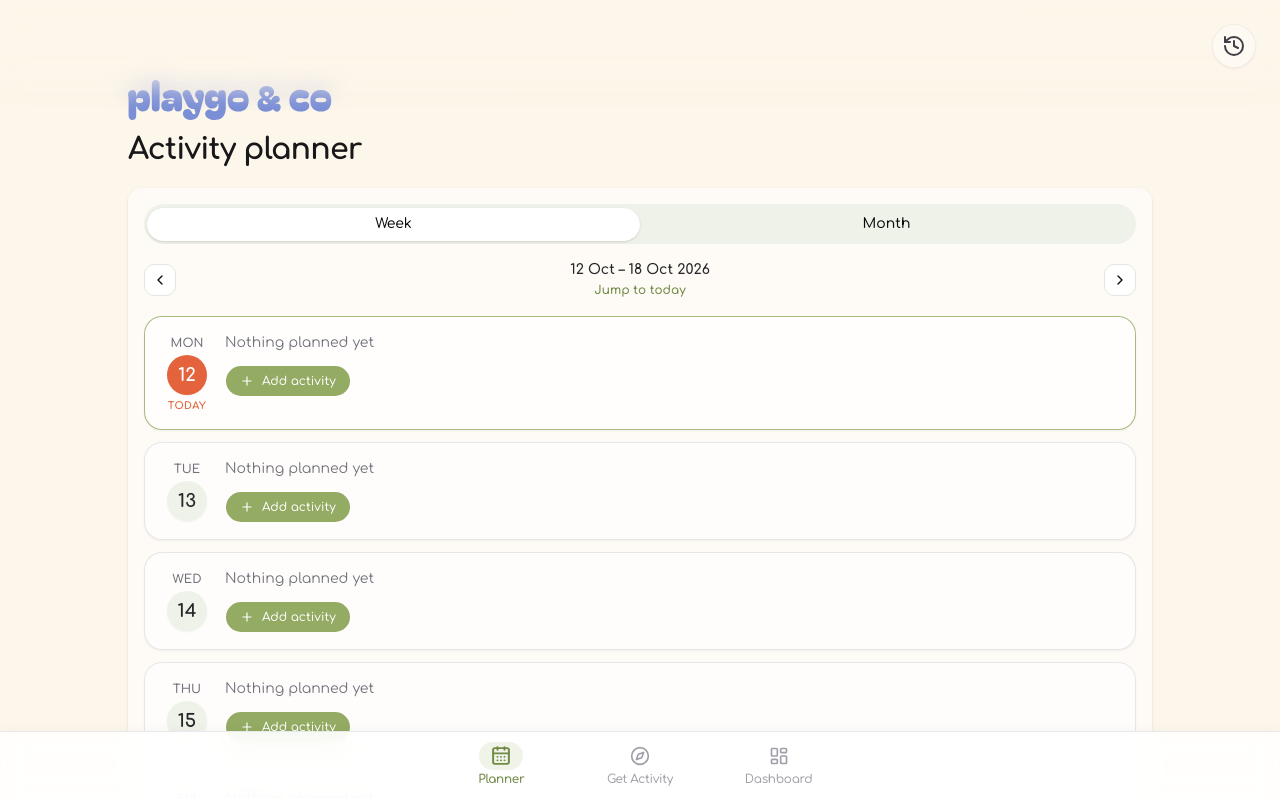
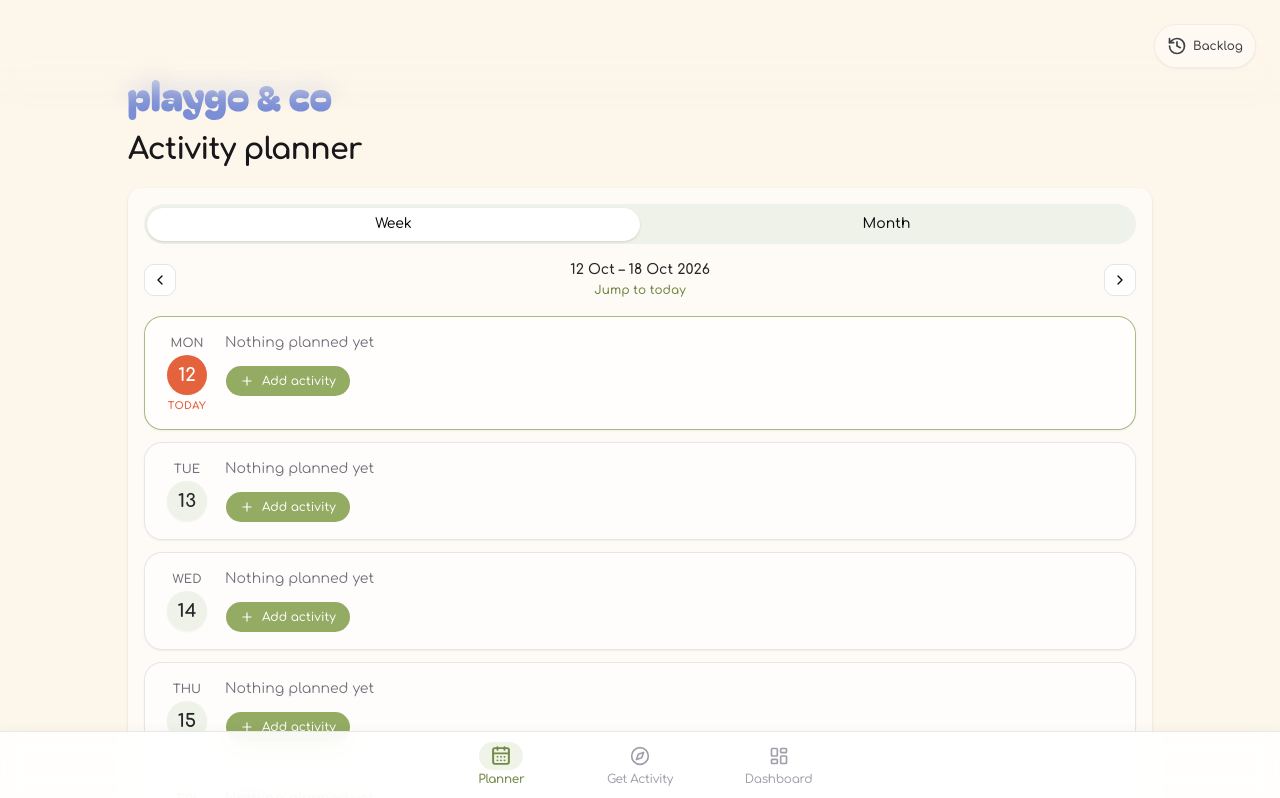
Before and after one commit to canhappyy/your-kids-need-to-touch-grass, a Next.js app in the folder apps/web/: page /planner in a window 1280 px wide. Shown: the top 798 px of the page. Built offline with nearby package versions, Linux system fonts and the light colour scheme.

Commit message:
fix(ui): update text for clarity and add "Backlog" label to history button

```diff
--- a/apps/web/src/components/home/location-input-field.tsx
+++ b/apps/web/src/components/home/location-input-field.tsx
@@ -100,17 +100,13 @@ export function LocationInputField({
           maxLength={50}
           name="location"
           onChange={(event) => onLocationChange(event.target.value)}
-          placeholder="Enter a location"
+          placeholder="Enter a suburb or postcode"
           ref={inputRef}
           required
           type="text"
           value={location}
         />
       </div>
-
-      <p id="location-hint" className="mt-2 text-xs text-zinc-500">
-        Address, suburb, or postcode
-      </p>
 
       {locationError && (
         <p
--- a/apps/web/src/components/layout/top-nav.tsx
+++ b/apps/web/src/components/layout/top-nav.tsx
@@ -105,13 +105,14 @@ export function TopNav({
             title={isHistoryOpen ? "Close history" : "History"}
             aria-expanded={isHistoryOpen}
             className={cn(
-              "fixed top-4 right-4 flex size-11 items-center justify-center rounded-full border border-black/5 text-zinc-700 shadow-xs backdrop-blur-md transition-colors hover:bg-white/70 hover:text-zinc-900 focus-visible:outline-none focus-visible:ring-2 focus-visible:ring-[#93AB63] sm:top-6 sm:right-6",
+              "fixed top-4 right-4 flex h-11 items-center justify-center gap-1.5 rounded-full border border-black/5 px-3 text-xs font-semibold text-zinc-700 shadow-xs backdrop-blur-md transition-colors hover:bg-white/70 hover:text-zinc-900 focus-visible:outline-none focus-visible:ring-2 focus-visible:ring-[#93AB63] sm:top-6 sm:right-6",
               isHistoryOpen
                 ? "z-50 bg-black/10 text-zinc-900 hover:bg-black/15"
                 : "z-30 bg-white/40",
             )}
           >
-            <History className="size-6" />
+            <History className="size-5" />
+            <span>Backlog</span>
           </button>
           <HistoryOverlay open={isHistoryOpen} onClose={() => setOpen(false)} />
         </>
```
Also changed, not shown: 2 other files (tests, documents, lock files or other folders).
